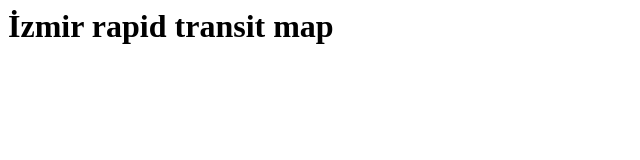
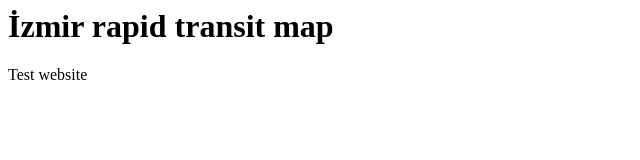
Before and after one commit to ekatyshev/izmirmetromap.tr, a plain HTML site: page index.html in a window 1280 px wide. Shown: the full height of the page, 0-640 px from the left. Drawn offline with Linux system fonts and the light colour scheme.

Commit message:
Update index.html

```diff
--- a/index.html
+++ b/index.html
@@ -4,5 +4,6 @@
 </head>
   <body>
     <h1>İzmir rapid transit map</h1>
+    <main>Test website</main>
   </body>
 </html>
```
